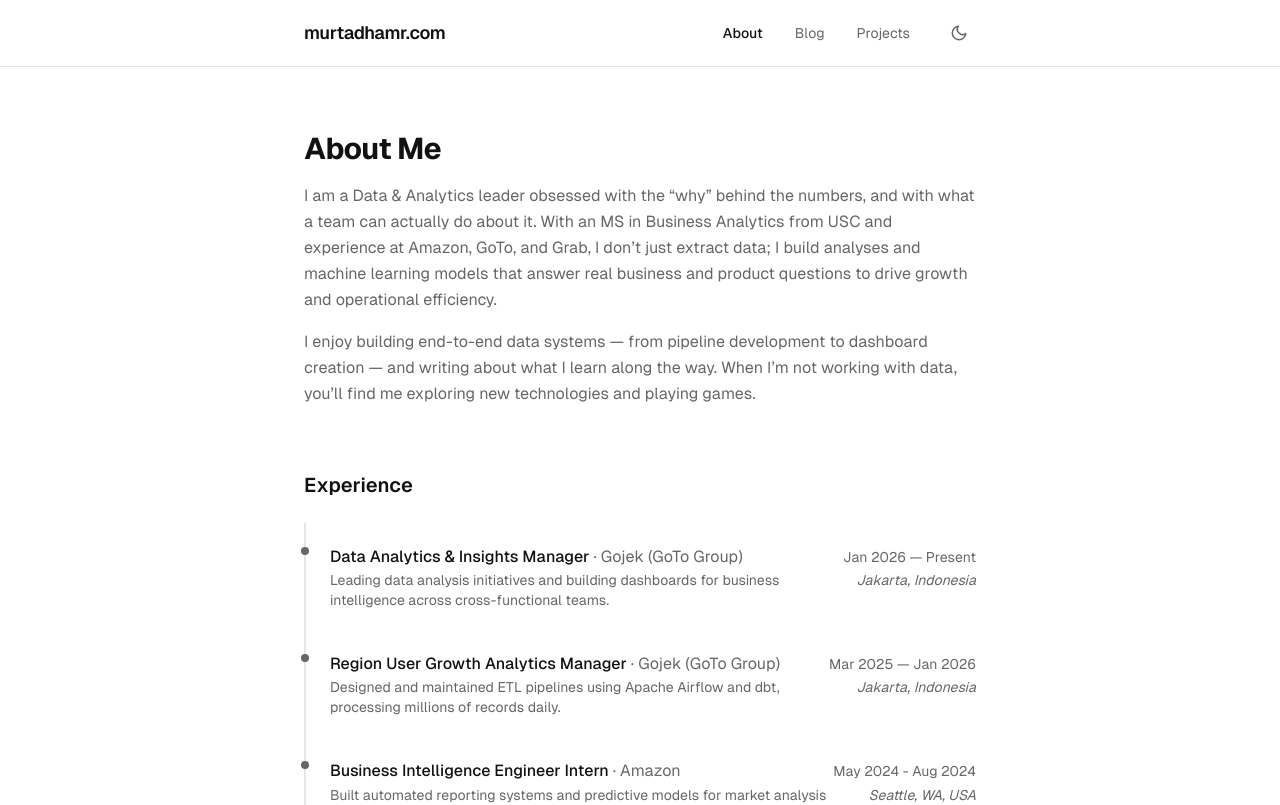
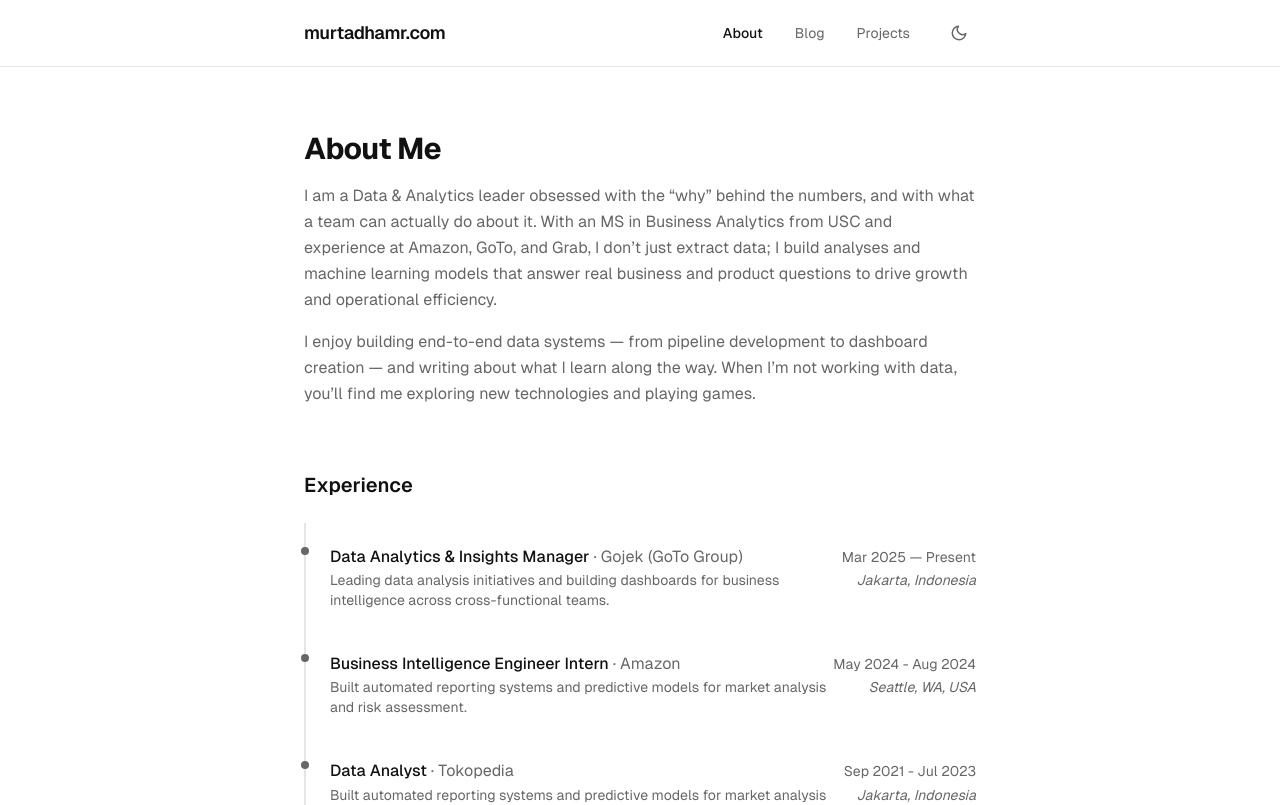
Before and after one commit to murtadhamr/personal-portfolio-website, a Next.js app: page /about in a window 1280 px wide. Shown: the top 805 px of the page. Built offline with nearby package versions, Linux system fonts and the light colour scheme.

Commit message:
About page: merge Gojek roles, start date Mar 2025
Co-Authored-By: Claude Opus 5.5 <noreply@anthropic.com>
Claude-Session: https://claude.ai/code/session_01Te9kFKTQBqy4VtNdcR8Sk4

```diff
--- a/src/app/about/page.tsx
+++ b/src/app/about/page.tsx
@@ -9,18 +9,10 @@ const experience = [
     {
         role: "Data Analytics & Insights Manager",
         company: "Gojek (GoTo Group)",
-        period: "Jan 2026 — Present",
+        period: "Mar 2025 — Present",
         location: "Jakarta, Indonesia",
         description:
             "Leading data analysis initiatives and building dashboards for business intelligence across cross-functional teams.",
-    },
-    {
-        role: "Region User Growth Analytics Manager",
-        company: "Gojek (GoTo Group)",
-        period: "Mar 2025 — Jan 2026",
-        location: "Jakarta, Indonesia",
-        description:
-            "Designed and maintained ETL pipelines using Apache Airflow and dbt, processing millions of records daily.",
     },
     {
         role: "Business Intelligence Engineer Intern",
```
